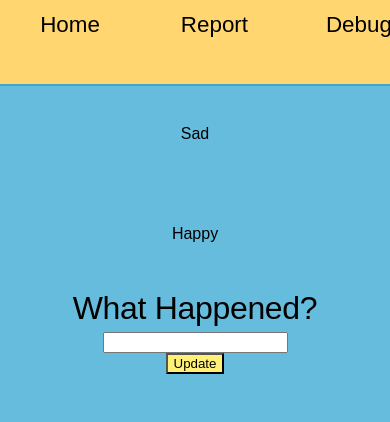
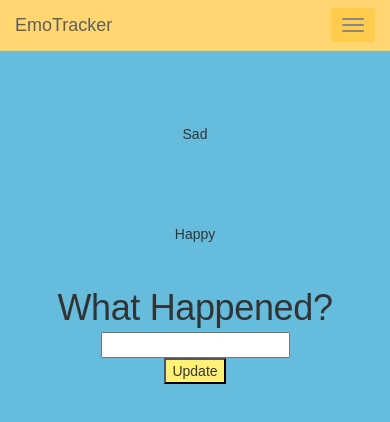
Before and after one commit to techkeytrolls/lina, a website: page lina/www/index.html in a window 390 px wide. Drawn offline with nearby package versions, Linux system fonts and the light colour scheme; some packages are replaced by stand-ins of ours.

Commit message:
Added Twitter Bootstrap, updated nav bar to use bootstrap

```diff
--- a/lina/www/bower.json
+++ b/lina/www/bower.json
@@ -26,6 +26,7 @@
   "dependencies": {
     "angular": "~1.3.13",
     "angular-route": "~1.3.13",
-    "angular-animate": "~1.3.13"
+    "angular-animate": "~1.3.13",
+    "bootstrap": "~3.3.2"
   }
 }
--- a/lina/www/css/index.css
+++ b/lina/www/css/index.css
@@ -19,6 +19,8 @@
 * {
     -webkit-tap-highlight-color: rgba(0,0,0,0); /* make transparent link selection, adjust last value opacity 0 to 1.0 */
 }
+
+
 
 html,body {
     height: 100%;
@@ -43,8 +45,6 @@ html,body {
 .standard {
     background: #fff176;
 }
-
-
 
 .details {
     background-color: #ffcbbb;
@@ -82,39 +82,6 @@ h1, h2, h3, h4, h5 {
     margin: 0;
 }
 
-nav {
-    width: 100%;
-    height: 10%;
-    background: #FFD670;
-    border-bottom: 2px solid #43A4C9;
-}
-
-nav a {
-  text-decoration: none;
-  color: #000000;
-  display: block;
-}
-
-nav ul {
-    list-style-type: none;
-    white-space: nowrap;
-    overflow: auto;
-    height: 100%;
-    width: 100%;
-    margin: 0;
-    padding: 0;
-    text-align: center;
-}
-
-nav ul li {
-    height: 100%;
-    width: 120px;
-    padding: 0px 10px;
-    display: inline-block;
-    font-size: 1.4em;
-    line-height: 50px;
-}
-
 user agent stylesheeth3 {
     display: block;
     font-size: 1.17em;
@@ -125,14 +92,20 @@ user agent stylesheeth3 {
     font-weight: bold;
 }
 
+.navbar-default {
+    background-color: #FFD670;
+    border-color: #FFCC4D;
+}
+
+.navbar-default .navbar-toggle:hover, .navbar-default .navbar-toggle:focus, .navbar-default .navbar-toggle {
+    background-color: #FFCC4D;
+    border-color: #FFCC4D;
+}
+
 .pages {
     position: absolute;
     top: 10%;
     width: 100%;
-}
-
-.active {
-    background: #43A4C9;
 }
 
 @keyframes slideOutLeft {
--- a/lina/www/index.html
+++ b/lina/www/index.html
@@ -31,19 +31,35 @@
         <!-- WARNING: for iOS 7, remove the width=device-width and height=device-height attributes. See https://issues.apache.org/jira/browse/CB-4323 -->
         <meta name="viewport" content="user-scalable=no, initial-scale=1, maximum-scale=1, minimum-scale=1, width=device-width, height=device-height, target-densitydpi=device-dpi" />
 
-        <link rel="stylesheet" type="text/css" href="css/index.css" />
         <script src="bower_components/jquery/dist/jquery.js" ></script>
         <script src="bower_components/angular/angular.js" ></script>
         <script src="bower_components/angular-route/angular-route.js" ></script>
         <script src="bower_components/angular-animate/angular-animate.js" ></script>
+
+        <script src="bower_components/bootstrap/dist/js/bootstrap.js"></script>
+
+        <link rel="stylesheet" href="bower_components/bootstrap/dist/css/bootstrap.css">
+        <link rel="stylesheet" type="text/css" href="css/index.css" />
     </head>
     <body>
-        <nav ng-controller="headerController">
-            <ul>
-                <li ng-class="{ active: isActive('/')}"><a href="#/">Home</a></li>
-                <li ng-class="{ active: isActive('/report')}"><a href="#report">Report</a></li>
-                <li ng-class="{ active: isActive('/debug')}"><a href="#debug">Debug</a></li>
-            </ul>
+        <nav class="navbar navbar-default navbar-fixed-top" ng-controller="headerController">
+            <div class="container-fluid">
+                <div class="navbar-header">
+                    <button type="button" class="navbar-toggle collapsed" data-toggle="collapse" data-target="#main-nav">
+                        <span class="sr-only">Toggle navigation</span>
+                        <span class="icon-bar"></span>
+                        <span class="icon-bar"></span>
+                        <span class="icon-bar"></span>
+                    </button>
+                    <a class="navbar-brand" href="#/">EmoTracker</a>
+                </div>
+                <div class="collapse navbar-collapse" id="main-nav">
+                    <ul class="nav navbar-nav">
+                        <li ng-class="{ active: isActive('/report')}"><a href="#report" data-toggle="collapse" data-target="#main-nav">Report</a></li>
+                        <li ng-class="{ active: isActive('/debug')}"><a href="#debug" data-toggle="collapse" data-target="#main-nav">Debug</a></li>
+                    </ul>
+                </div>
+            </div>
         </nav>
         <div id="main">
             <div class="pages" ng-view>
```
